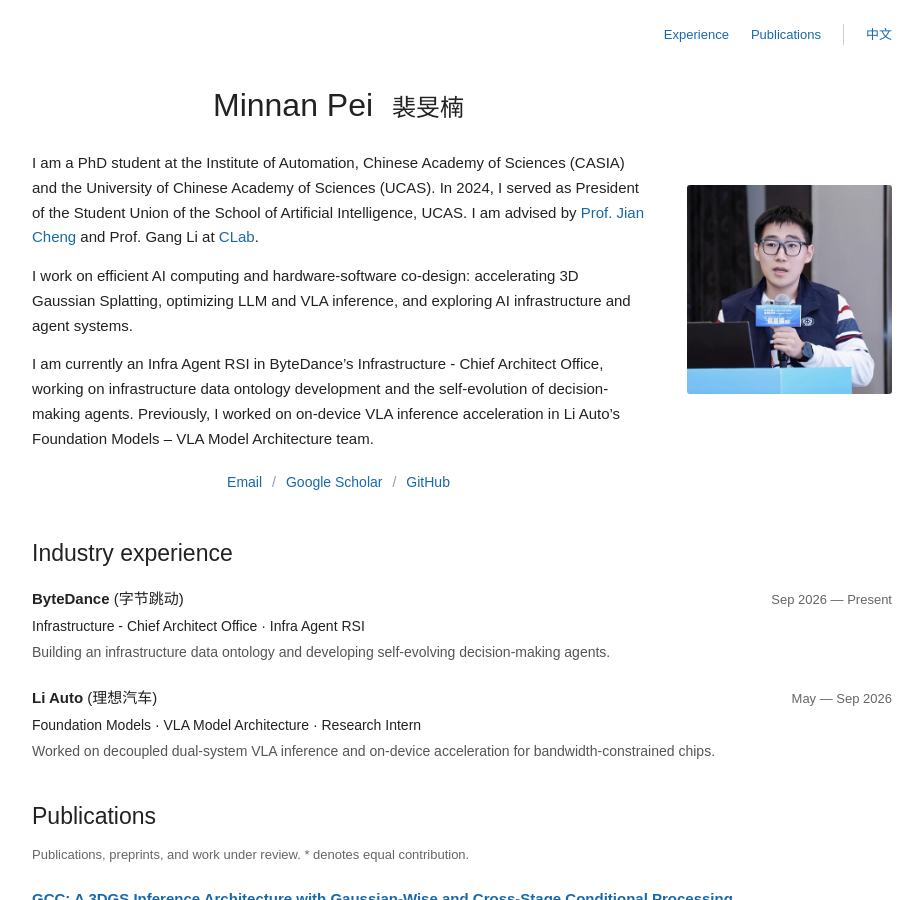
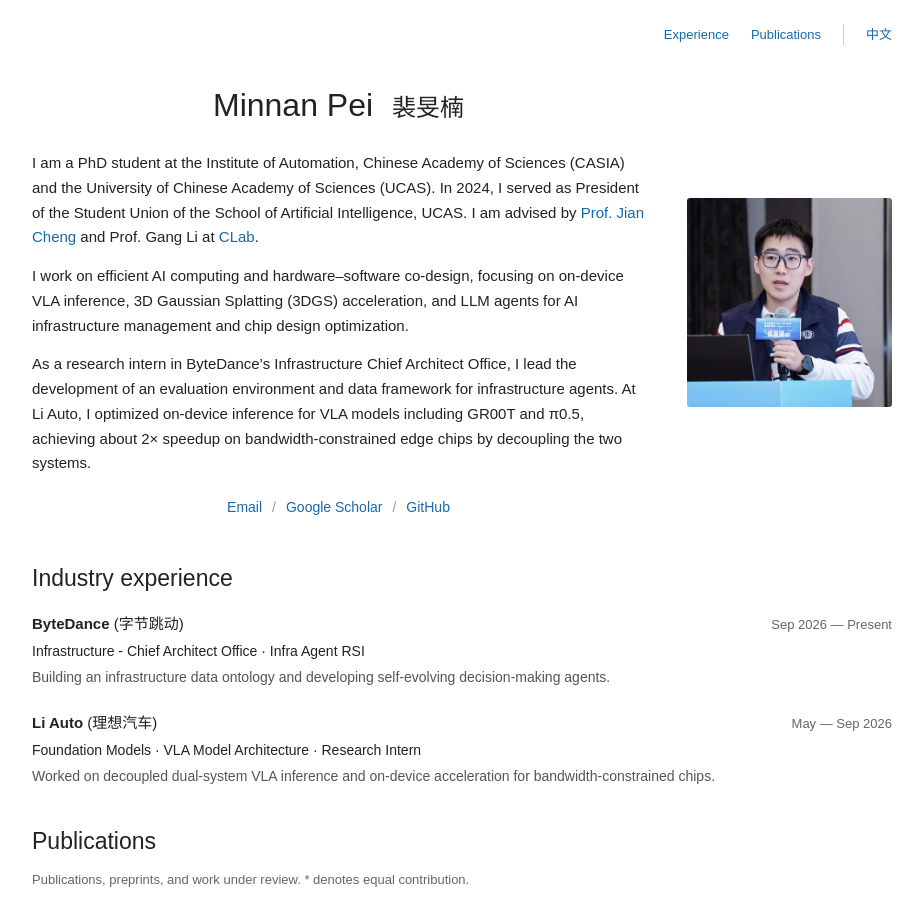
Before and after one commit to HAPPYPMN/HAPPYPMN.github.io, a Jekyll site: the page built from index.md, in a window 1280 px wide and 900 px high. Shown: the whole window, without its empty margins (178-1101 px from the left). Built offline with Jekyll 4.4.1, drawn with Linux system fonts in a browser that asks for light colours.

Commit message:
Refresh bilingual research and industry introductions

```diff
--- a/_data/t.yml
+++ b/_data/t.yml
@@ -1,13 +1,13 @@
 en:
   name: Minnan Pei
   other_name: 裴旻楠
-  industry_intro: I am currently an Infra Agent RSI in ByteDance’s Infrastructure - Chief Architect Office, working on infrastructure data ontology development and the self-evolution of decision-making agents. Previously, I worked on on-device VLA inference acceleration in Li Auto’s Foundation Models – VLA Model Architecture team.
+  industry_intro: As a research intern in ByteDance’s Infrastructure Chief Architect Office, I lead the development of an evaluation environment and data framework for infrastructure agents. At Li Auto, I optimized on-device inference for VLA models including GR00T and π0.5, achieving about 2× speedup on bandwidth-constrained edge chips by decoupling the two systems.
   intro: I am a PhD student at the <strong>Institute of Automation, Chinese Academy of Sciences (CASIA)</strong> and the <strong>University
     of Chinese Academy of Sciences (UCAS)</strong>. In 2024, I served as President of the Student Union of the School of Artificial
     Intelligence, UCAS. I am advised by <a href="https://people.ucas.ac.cn/~chengjian">Prof. Jian Cheng</a> and Prof. Gang Li at
     <a href="http://clab.ia.ac.cn">CLab</a>.
-  research_intro: 'I work on efficient AI computing and hardware-software co-design: accelerating 3D Gaussian Splatting, optimizing
-    LLM and VLA inference, and exploring AI infrastructure and agent systems.'
+  research_intro: I work on efficient AI computing and hardware–software co-design, focusing on on-device VLA inference,
+    3D Gaussian Splatting (3DGS) acceleration, and LLM agents for AI infrastructure management and chip design optimization.
   experience: Industry experience
   internships:
   - company: ByteDance
@@ -55,10 +55,10 @@ en:
 zh:
   name: 裴旻楠
   other_name: Minnan Pei
-  industry_intro: 现于字节跳动基础设施部门首席架构团队担任研究实习生，从事基础设施数据本体建设和决策 Agent 自进化研究；此前于理想汽车基座模型-VLA 模型架构组开展 VLA 端侧推理加速研究。
+  industry_intro: 现于字节跳动基础设施部门首席架构团队担任研究实习生，主导构建面向基础设施 Agent 的评测环境和数据框架。此前在理想汽车优化 GR00T、π0.5 等 VLA 模型的端侧推理，通过双系统解耦在低带宽芯片上实现约 2 倍推理加速。
   intro: 我是<strong>中国科学院自动化研究所（CASIA）</strong>与<strong>中国科学院大学（UCAS）</strong>的在读博士研究生，曾任国科大人工智能学院学生会主席（2024）。在
     <a href="http://clab.ia.ac.cn">CLab</a> 开展研究，导师为<a href="https://people.ucas.ac.cn/~chengjian">程健研究员</a>和李钢研究员。
-  research_intro: 研究聚焦人工智能高效计算与软硬件协同优化，涵盖三维高斯溅射（3D Gaussian Splatting, 3DGS）加速、LLM/VLA 推理优化，以及 AI 基础设施与智能体系统。
+  research_intro: 我的研究聚焦高效 AI 计算与软硬件协同设计，主要关注 VLA 端侧推理、三维高斯溅射（3DGS）加速，以及 LLM Agent 在 AI 基础设施管理和芯片设计优化中的应用。
   experience: 实习经历
   internships:
   - company: 字节跳动
```
